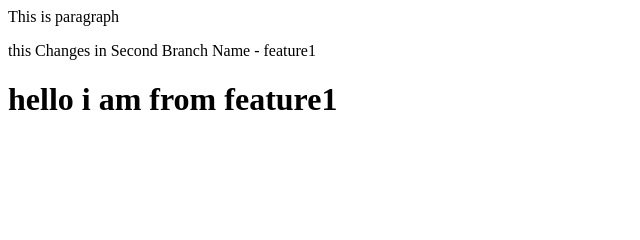
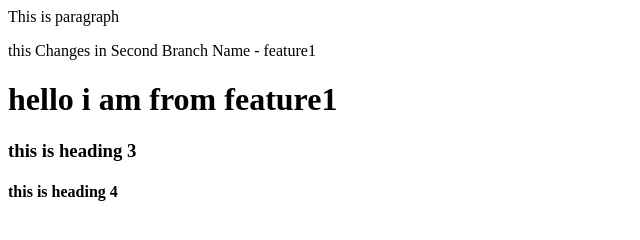
Before and after one commit to vikas-chenna/localrepo, a plain HTML site: page index.html in a window 1280 px wide. Shown: the whole page, without its empty margins (0-640 px from the left). Drawn offline with Linux system fonts and the light colour scheme.

Commit message:
after merge change in feature1

```diff
--- a/index.html
+++ b/index.html
@@ -1,3 +1,5 @@
 <p>This is paragraph </p>
 <p>this Changes in Second Branch Name - feature1</p>
 <h1>hello i am from feature1</h1>
+<h3>this is heading 3</h3>
+<h4>this is heading 4</h4>
```
